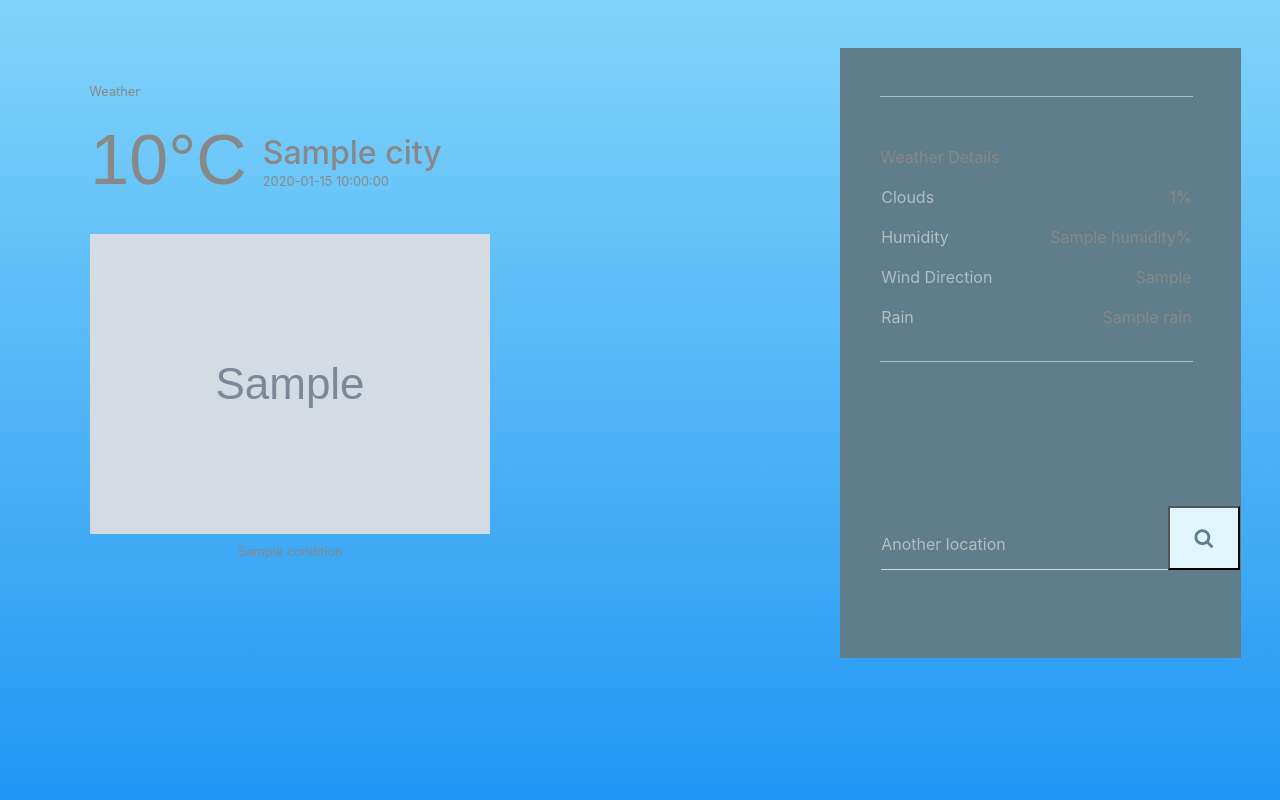
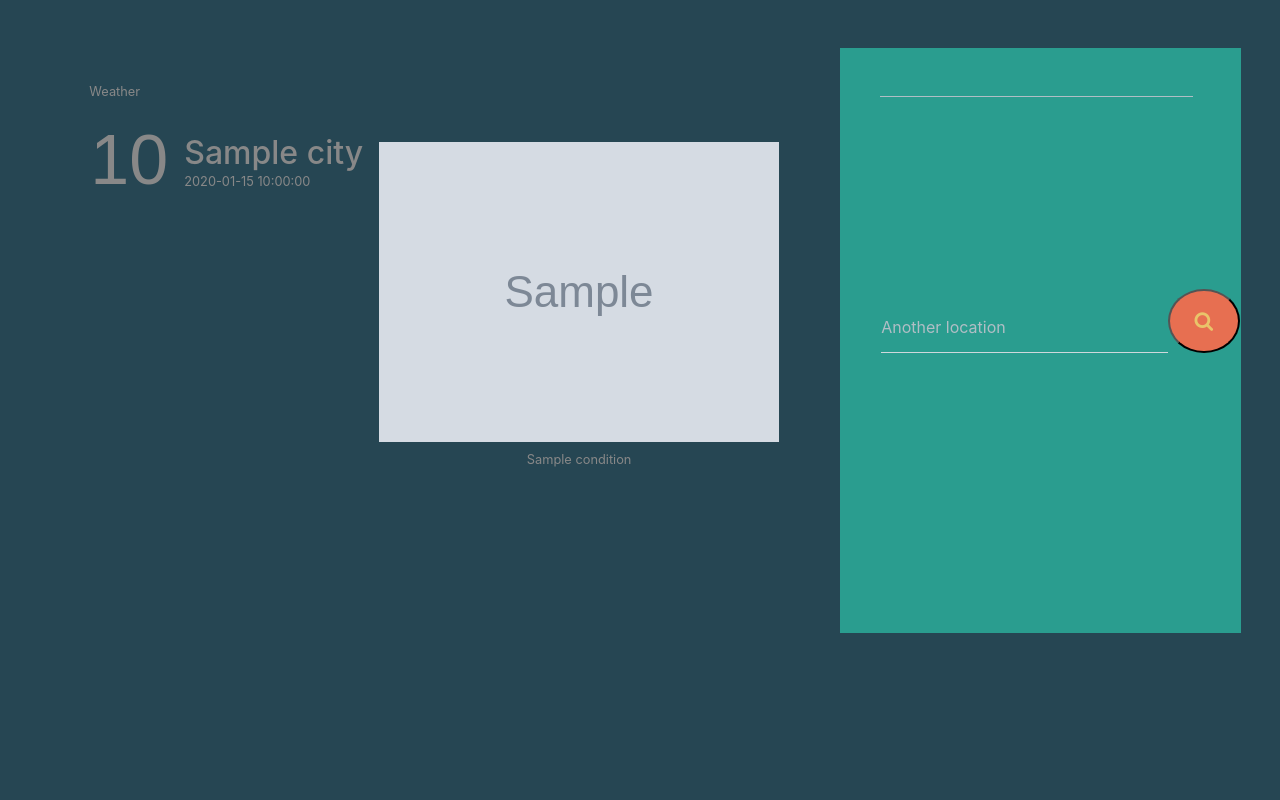
Before and after one commit to itsjeffersonli/Weather-APP, a Flask app: template templates/main.html in a window 1280 px wide. Run offline with Flask 2, Linux system fonts and the light colour scheme; the template is opened without the code that fills it: most values are stand-ins (such as "Sample title", 1, 10 or a date in 2020); grey boxes marked "Sample" are stand-in pictures; some libraries are stand-ins or nearby versions.

Commit message:
new update

```diff
--- a/app.py
+++ b/app.py
@@ -7,15 +7,9 @@
 app = Flask(__name__)
 
 
-@app.route('/', methods=['GET', 'POST'])
+@app.route('/', methods=['POST', 'GET'])
 def main():
-    location = ip_weather_locate()
-    get_weather(location)
-    return render_template('main.html', icon=get_icon(), condition=get_condition(),
-                           temperature=get_temperature(), wind_dir=get_wind_direction(),
-                           rain=get_rain(), humidity=get_humidity(), city=get_city(), date=get_date(),
-                           data=check_icons(), percent_condition=get_condition_percent(), color=white_black(),
-                           comment=comment())
+    return render_template('main.html')
 
 
 @app.route('/find', methods=['GET', 'POST'])
--- a/static/css/style.css
+++ b/static/css/style.css
@@ -2,8 +2,8 @@
 html {
     overflow-x: hidden;
     height: 100%;
-    background-image: linear-gradient(#81d4fa, #2196f3);
-    background-repeat: no-repeat;
+    background: #264653;
+    background-size: cover;
 }
 
 .card0 {
@@ -20,12 +20,12 @@
 }
 
 .card2 {
-    background-color: #607d8b;
+    background-color: #2a9d8f;
     padding: 0px 0px 40px 40px;
 }
 
 input {
-    background-color: #607d8b;
+    background-color: #2a9d8f;
     padding: 24px 0px 12px 0px !important;
     width: 80%;
     box-sizing: border-box;
@@ -58,21 +58,17 @@
 }
 
 .fa-search {
-    color: #607d8b;
-    background-color: #e1f5fe;
+    color: #e9c46a;
+    background-color: #e76f51;
     font-size: 20px;
     padding: 20px;
     width: 20%;
     cursor: pointer;
+    border-radius: 50%;
 }
 
 .light-text {
-    color: #b0bec5;
-}
-
-.suggestion:hover {
-    color: #fff;
-    cursor: pointer;
+    color: #e9c46a;
 }
 
 .line {
--- a/templates/main.html
+++ b/templates/main.html
@@ -3,7 +3,7 @@
     <head>
         <meta charset="utf-8" />
         <meta name="viewport" content="width=device-width, initial-scale=1" />
-        <title>{{ condition }}-{{ city }}</title>
+        <title>Weather</title>
         <link rel="icon" type="image/jpg" href="{{ icon }}"/>
         <link href="https://stackpath.bootstrapcdn.com/bootstrap/4.3.1/css/bootstrap.min.css" rel="stylesheet" />
         <link href="https://cdnjs.cloudflare.com/ajax/libs/font-awesome/4.7.0/css/font-awesome.min.css" rel="stylesheet" />
@@ -25,14 +25,14 @@
             }
         </style>
     </head>
-    <body oncontextmenu="return false" class="snippet-body">
+    <body oncontextmenu="return false" class="snippet-body" onload="getLocation()">
         <div class="container-fluid px-1 px-sm-3 py-5 mx-auto">
             <div class="row d-flex justify-content-center">
                 <div class="row card0">
                     <div class="card1 col-lg-8 col-md-7">
                         <small>Weather</small>
                         <div class="row px-3 mt-3 mb-3">
-                            <h1 class="large-font mr-3">{{ temperature }}&#176;C</h1>
+                            <h1 class="large-font mr-3">{{ temperature }}</h1>
                             <div class="d-flex flex-column mr-3">
                                 <h2 class="mt-3 mb-0">{{ city }}</h2>
                                 <small>{{ date }}</small>
@@ -46,41 +46,32 @@
                     <div class="card2 col-lg-4 col-md-5">
                         <div class="mr-5">
                             <div class="line my-5"></div>
-                            <p>Weather Details</p>
-                            <div class="row px-3">
-                                <p class="light-text">Clouds</p>
-                                <p class="ml-auto">{{ percent_condition }}%</p>
-                            </div>
-                            <div class="row px-3">
-                                <p class="light-text">Humidity</p>
-                                <p class="ml-auto">{{ humidity }}%</p>
-                            </div>
-                            <div class="row px-3">
-                                <p class="light-text">Wind Direction</p>
-                                <p class="ml-auto">{{ wind_dir }}</p>
-                            </div>
-                            <div class="row px-3">
-                                <p class="light-text">Rain</p>
-                                <p class="ml-auto">{{ rain }}</p>
-                            </div>
-                            <div class="line mt-3"></div>
+                            <br>
+                            <br>
+                            <br>
+                            <br>
                             <br>
                             <br>
                         </div>
-                        <br>
-                        <br>
-                        <br>
-                        <br>
                         <form method="post" action="/find">
                             <div class="row px-3">
                                 <input type="text" name="location" placeholder="Another location" class="mb-5" />
                                 <button type="submit" class="fa fa-search mb-5 mr-0 text-center" />
                             </div>
                         </form>
+                        <br>
+                        <br>
+                        <br>
+                        <br>
+                        <br>
+                        <br>
+                        <br>
+                        <br>
                         <!-- {{ comment }} -->
                     </div>
                 </div>
             </div>
         </div>
+
     </body>
 </html>
```
Also changed, not shown: static/116.png (added).
